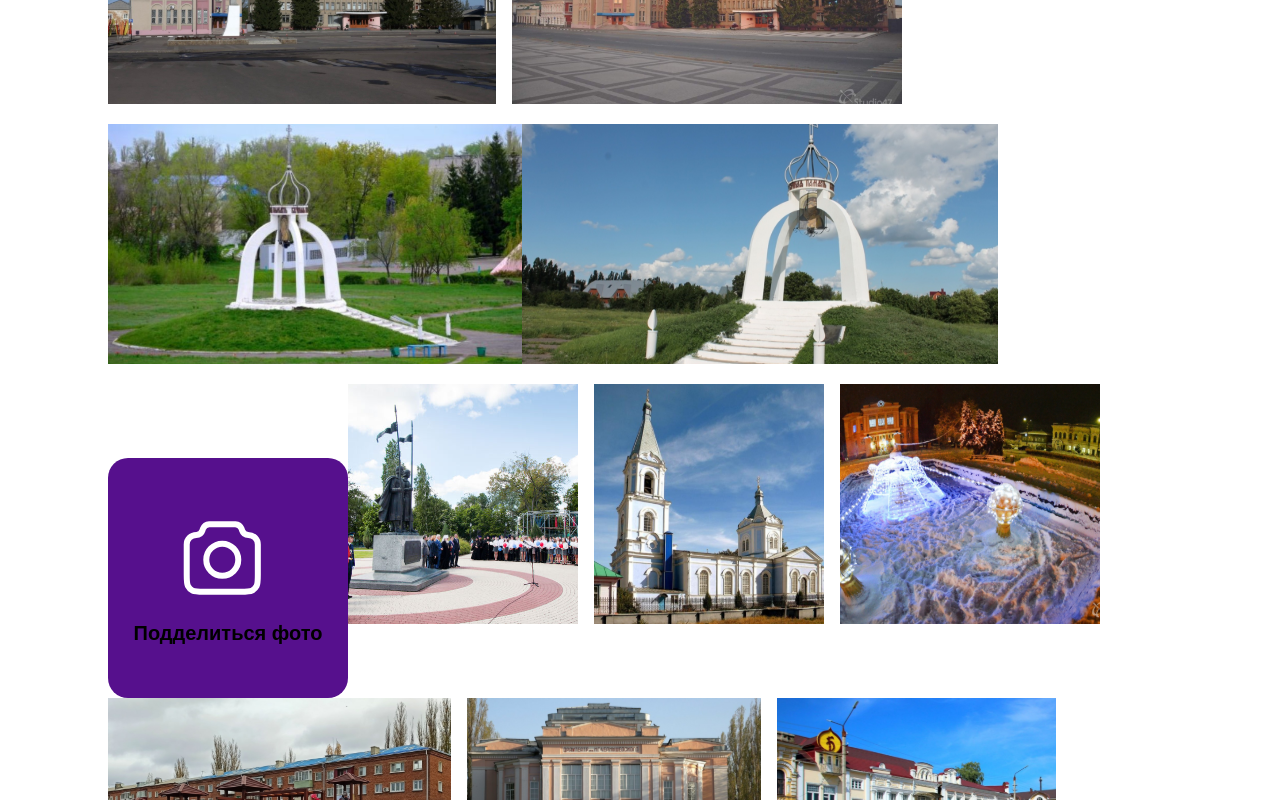
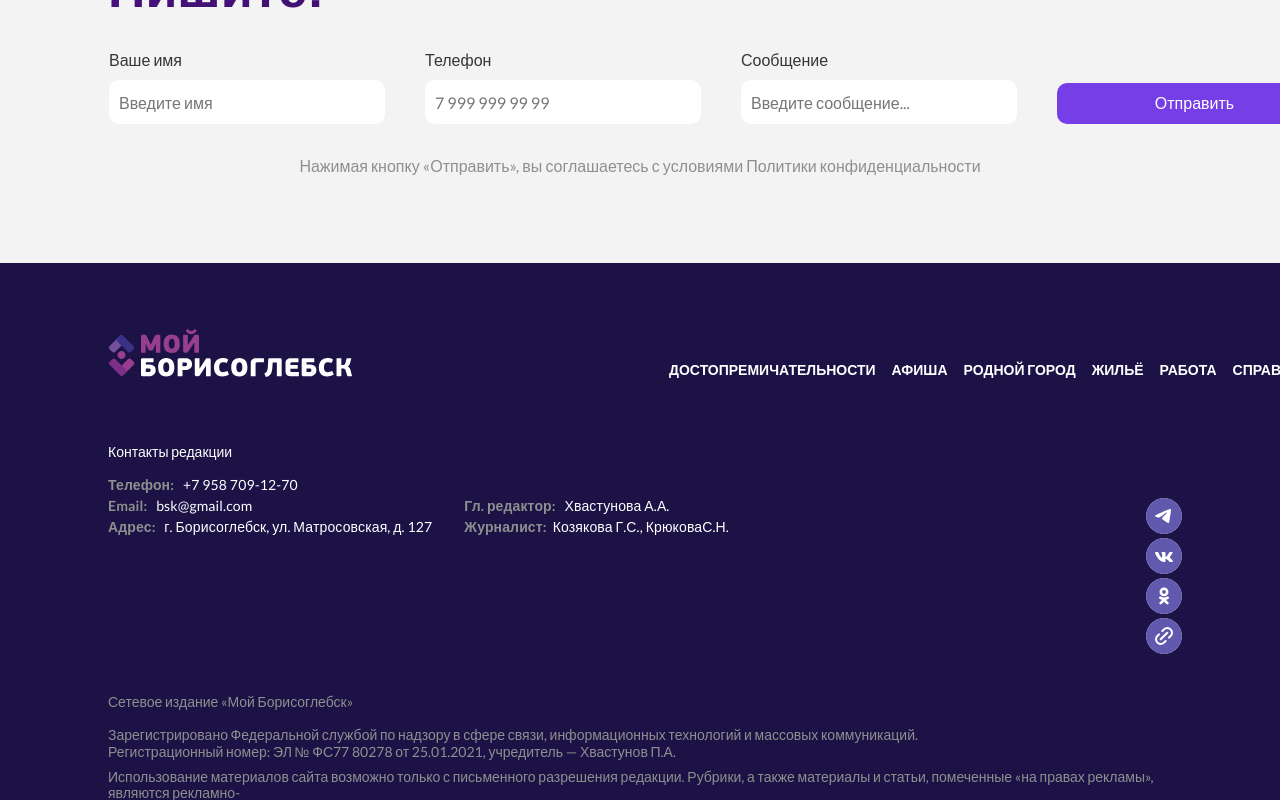
Before and after one commit to sky-trash/my_city, a Vue app: page / in a window 1280 px wide. Shown: the part 3680-4480 px from the top of the page. Built offline with nearby package versions, Linux system fonts and the light colour scheme.

Commit message:
Главная full

```diff
--- a/src/components/home/home.scss
+++ b/src/components/home/home.scss
@@ -163,7 +163,7 @@
     }
   }
   &__map {
-    padding: 921px 0 100px 0;
+    padding: 921px 0 60px 0;
   }
   &__numbers {
     margin: 0 -108px;
@@ -208,21 +208,21 @@
       }
     }
   }
-  &__photo {
-    margin: 60px 0;
+  // &__photo {
+  //   margin: 60px 0;
 
-    button {
-      border: none;
-      border-radius: 20px;
-      width: 240px;
-      height: 240px;
-      background: #56108d;
-    }
-    img {
-      margin: 0 16px 16px 0;
-    }
-    #photo3 {
-      margin: 0 0 16px 0;
-    }
-  }
+  //   button {
+  //     border: none;
+  //     border-radius: 20px;
+  //     width: 240px;
+  //     height: 240px;
+  //     background: #56108d;
+  //   }
+  //   img {
+  //     margin: 0 16px 16px 0;
+  //   }
+  //   #photo3 {
+  //     margin: 0 0 16px 0;
+  //   }
+  // }
 }
--- a/src/components/home/home.vue
+++ b/src/components/home/home.vue
@@ -148,7 +148,7 @@ import Application from '../application/application.vue';
         </div>
       </div>
     </article>
-    <article class="main__photo">
+    <!-- <article class="main__photo">
       <img src="../../../public/home/photo/1651878592_12-celes-club-p-gorod-borisoglebsk-voronezhskoi-oblasti-kr-13.svg"
         alt="">
       <img
@@ -170,7 +170,7 @@ import Application from '../application/application.vue';
         alt="">
       <img src="../../../public/home/photo/1651878662_34-celes-club-p-gorod-borisoglebsk-voronezhskoi-oblasti-kr-37.svg"
         alt="">
-    </article>
+    </article> -->
   </main>
   <Application />
 </template>
```
